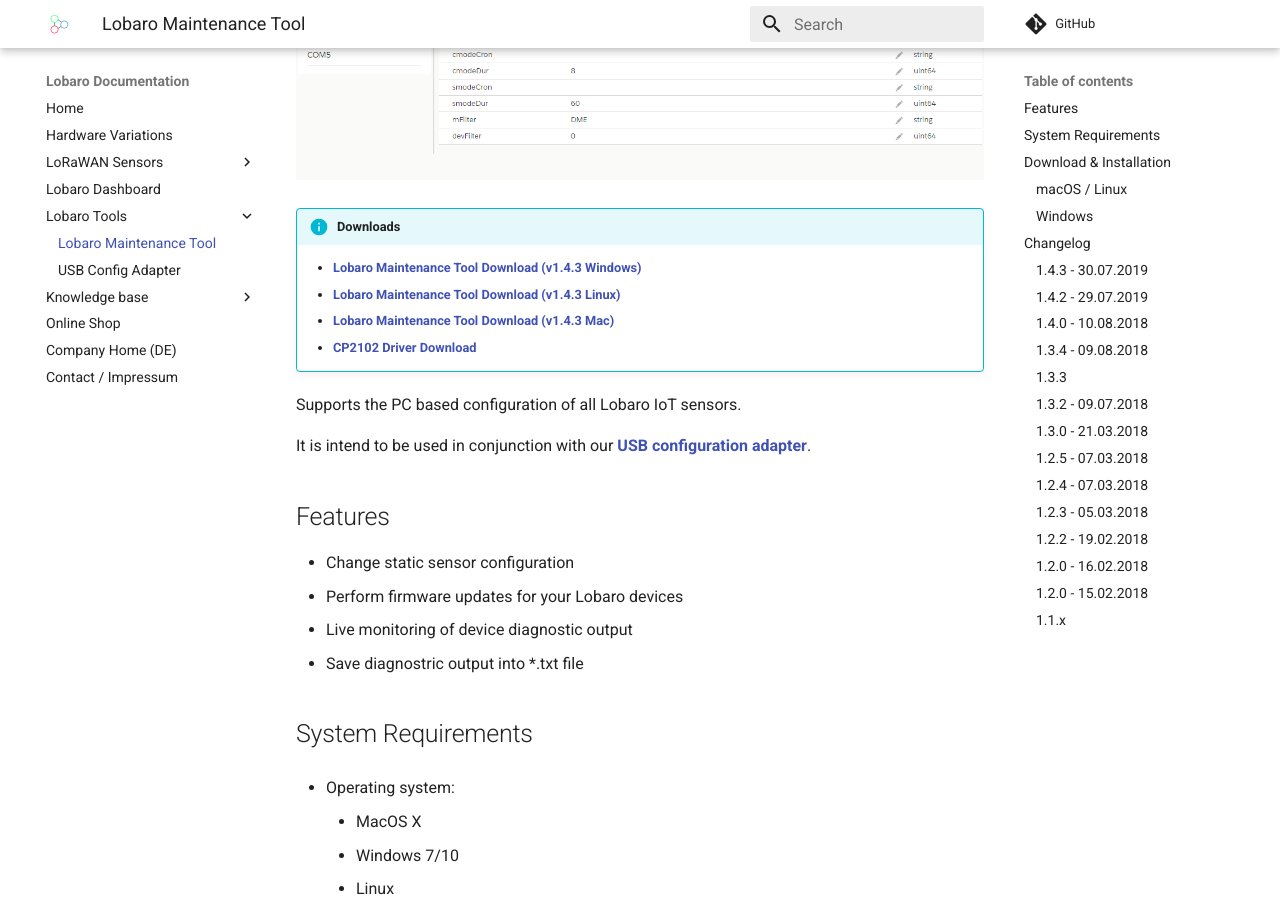
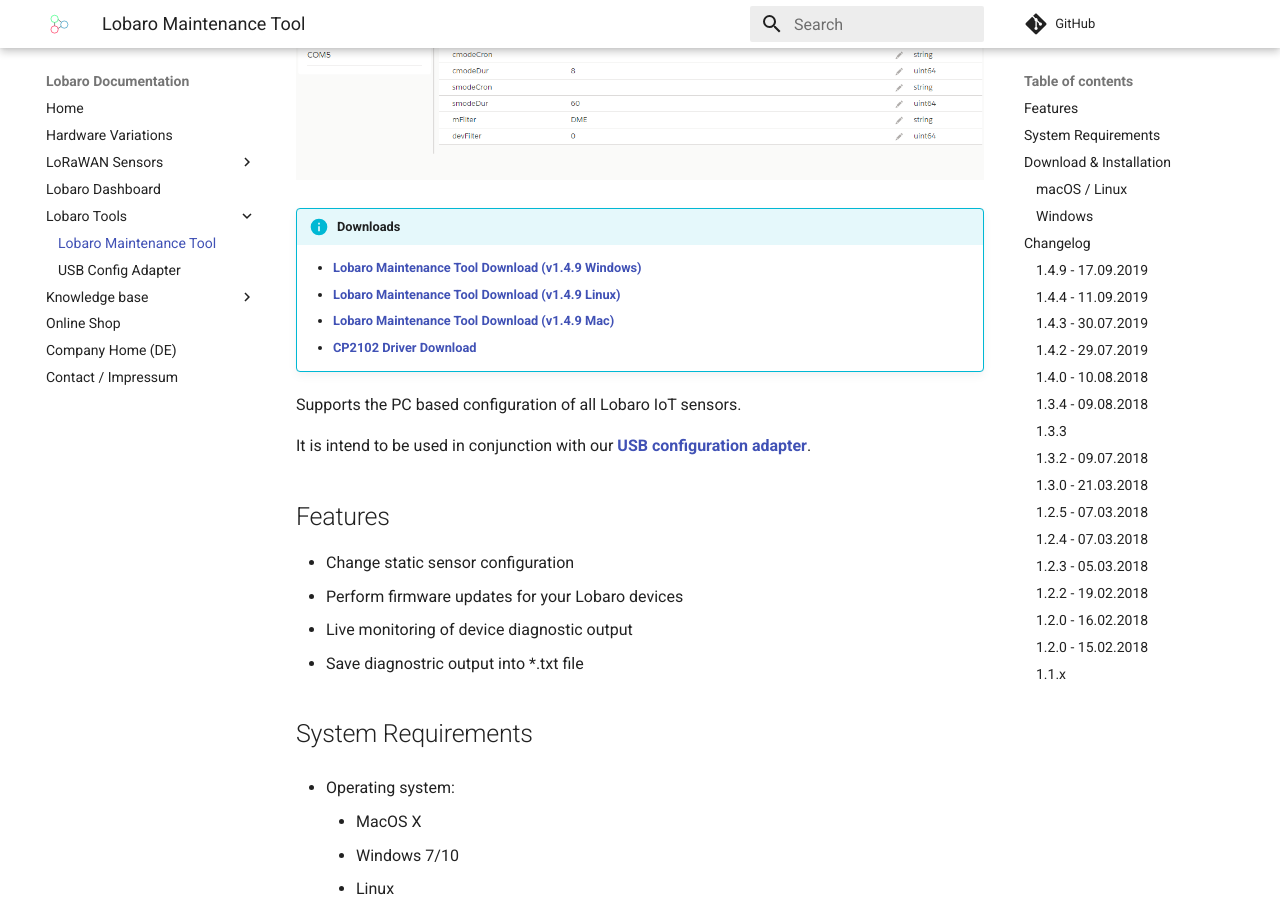
Before and after one commit to Lobaro/docs, an MkDocs documentation site: the page built from docs/tools/lobaro-tool.md, in a window 1280 px wide and 900 px high, scrolled down 410 px. Built offline with MkDocs 1.6.1 and Material for MkDocs 9.7.7, drawn with Linux system fonts in a browser that asks for light colours; a script that is not in the unit is left out; comment, search, counter and statistics services are not loaded; some of the changed text lies outside the part shown.

Commit message:
Release Lobaro Tool v1.4.9

```diff
--- a/docs/tools/lobaro-tool.md
+++ b/docs/tools/lobaro-tool.md
@@ -3,9 +3,9 @@
 ![Screenshot Lobaro-Tool](./img/Lobaro_Tool_ConfigFeature.png)
 
 !!! info "Downloads"
-    * [**Lobaro Maintenance Tool Download (v1.4.3 Windows)**](files/tool-1-4-3/lobaro-tool-windows/lobaro-tool.exe){: target="_blank"}
-    * [**Lobaro Maintenance Tool Download (v1.4.3 Linux)**](files/tool-1-4-3/lobaro-tool-linux/lobaro-tool){: target="_blank"}
-    * [**Lobaro Maintenance Tool Download (v1.4.3 Mac)**](files/tool-1-4-3/lobaro-tool-mac/lobaro-tool){: target="_blank"}
+    * [**Lobaro Maintenance Tool Download (v1.4.9 Windows)**](https://github.com/lobaro/flash-tool-release/releases/download/1.4.9/lobaro-tool.exe){: target="_blank"}
+    * [**Lobaro Maintenance Tool Download (v1.4.9 Linux)**](https://github.com/lobaro/flash-tool-release/releases/download/1.4.9/lobaro-tool-linux){: target="_blank"}
+    * [**Lobaro Maintenance Tool Download (v1.4.9 Mac)**](https://github.com/lobaro/flash-tool-release/releases/download/1.4.9/lobaro-tool-mac){: target="_blank"}
     * [**CP2102 Driver Download**](https://www.silabs.com/products/development-tools/software/usb-to-uart-bridge-vcp-drivers){: target="_blank"}
 
 Supports the PC based configuration of all Lobaro IoT sensors.
@@ -56,6 +56,14 @@
 
 
 ## Changelog
+
+### 1.4.9 - 17.09.2019
+- Fix a bug where flashing firmware fails due to UART buffer issues
+
+### 1.4.4 - 11.09.2019
+- Fix a bug that failed to flash very big firmware files.
+- Add delays when communicating with Bootloader to avoid timing issues.
+- Flash command now support --verbose flag
 
 ### 1.4.3 - 30.07.2019
 - Fix a bug where writing the config does not work.
```
